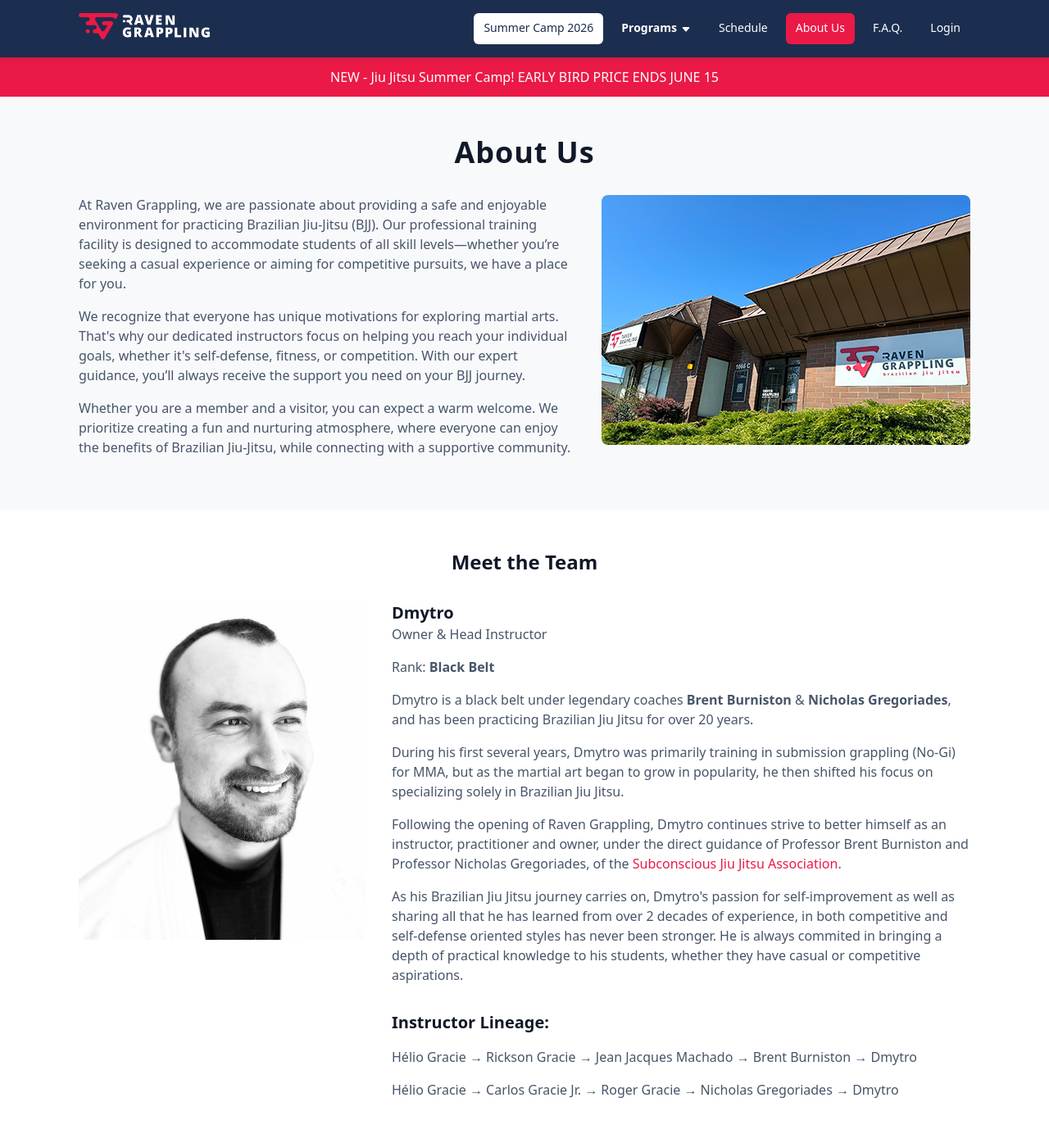
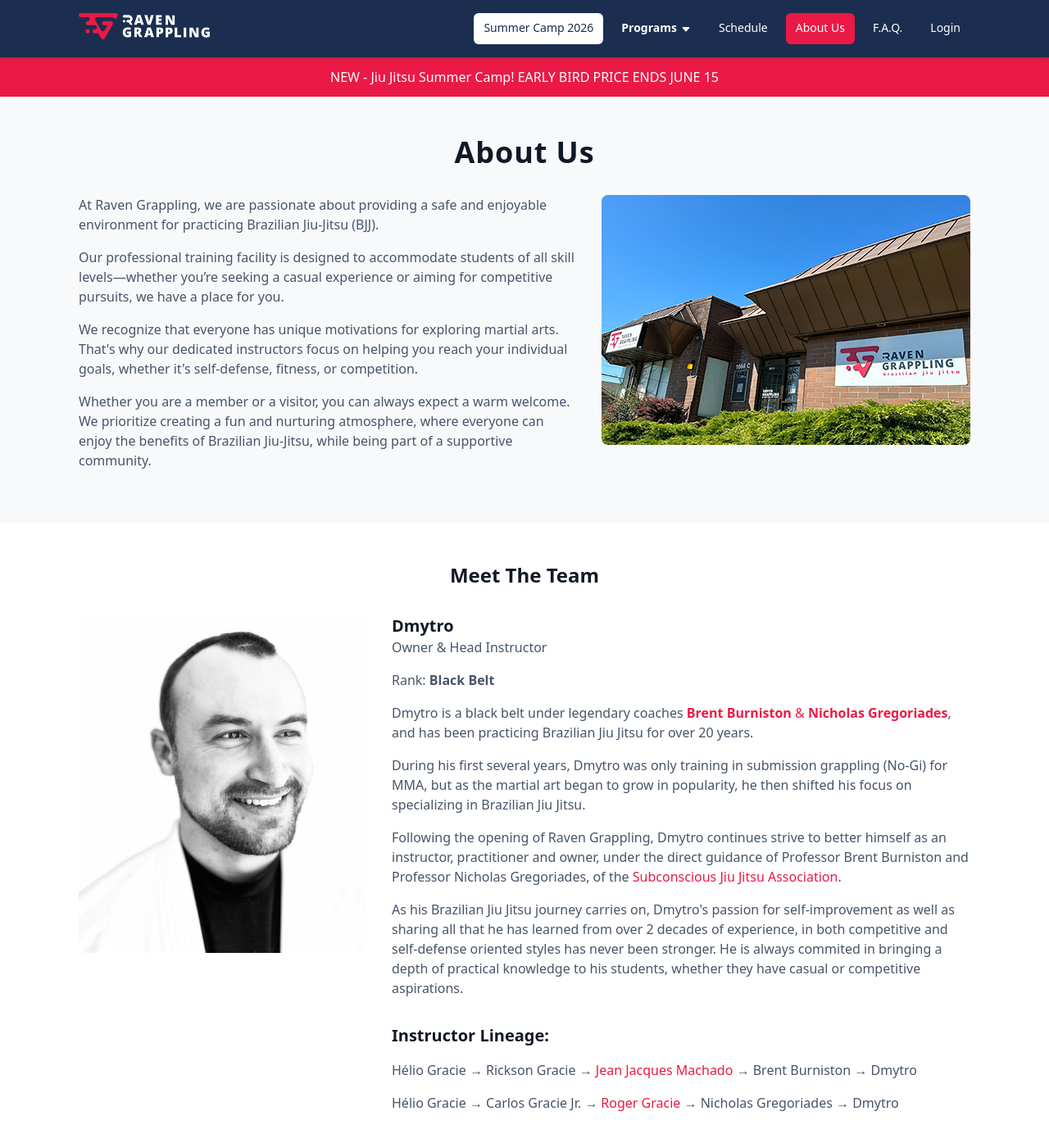
Before and after one commit to RavenGrappling/RavenGrappling.github.io, a Jekyll site: the page built from pages/about-us.html, in a window 1280 px wide and 1400 px high. Shown: the top 1395 px of the window at 82% size. Built offline with Jekyll 4.4.1, drawn with Linux system fonts in a browser that asks for light colours; some of the changed text lies outside the part shown.

Commit message:
Update about-us.html

```diff
--- a/pages/about-us.html
+++ b/pages/about-us.html
@@ -11,13 +11,16 @@
     <div class="flex">
       <div>
         <p>
-          At Raven Grappling, we are passionate about providing a safe and enjoyable environment for practicing Brazilian Jiu-Jitsu (BJJ). Our professional training facility is designed to accommodate students of all skill levels—whether you’re seeking a casual experience or aiming for competitive pursuits, we have a place for you.
+          At Raven Grappling, we are passionate about providing a safe and enjoyable environment for practicing Brazilian Jiu-Jitsu (BJJ).
         </p>
         <p>
-          We recognize that everyone has unique motivations for exploring martial arts. That's why our dedicated instructors focus on helping you reach your individual goals, whether it's self-defense, fitness, or competition. With our expert guidance, you’ll always receive the support you need on your BJJ journey.
+          Our professional training facility is designed to accommodate students of all skill levels—whether you’re seeking a casual experience or aiming for competitive pursuits, we have a place for you.
         </p>
         <p>
-          Whether you are a member and a visitor, you can expect a warm welcome. We prioritize creating a fun and nurturing atmosphere, where everyone can enjoy the benefits of Brazilian Jiu-Jitsu, while connecting with a supportive community.
+          We recognize that everyone has unique motivations for exploring martial arts. That's why our dedicated instructors focus on helping you reach your individual goals, whether it's self-defense, fitness, or competition.
+        </p>
+        <p>
+          Whether you are a member or a visitor, you can always expect a warm welcome. We prioritize creating a fun and nurturing atmosphere, where everyone can enjoy the benefits of Brazilian Jiu-Jitsu, while being part of a supportive community.
         </p>
       </div>
       <div class="section-image section-image--large">
@@ -28,7 +31,7 @@
 </div>
 
 <section>
-  <h2 class="text-center">Meet the Team</h2>
+  <h2 class="text-center">Meet The Team</h2>
   <div class="flex">
     <div class="section-image">
       <img src="/assets/images/team/dmytro.jpg" alt="Dmytro" />
@@ -45,10 +48,10 @@
        Rank:<strong> Black Belt</strong>
       </p>
       <p>
-        Dmytro is a black belt under legendary coaches <strong>Brent Burniston</strong> & <strong>Nicholas Gregoriades</strong>, and has been practicing Brazilian Jiu Jitsu for over 20 years.
+        Dmytro is a black belt under legendary coaches <a href="https://www.subconsciousbjj.com/instructors"><strong>Brent Burniston</strong> & <strong>Nicholas Gregoriades</strong></a>, and has been practicing Brazilian Jiu Jitsu for over 20 years.
       </p>
       <p>
-        During his first several years, Dmytro was primarily training in submission grappling (No-Gi) for MMA, but as the martial art began to grow in popularity, he then shifted his focus on specializing solely in Brazilian Jiu Jitsu.
+        During his first several years, Dmytro was only training in submission grappling (No-Gi) for MMA, but as the martial art began to grow in popularity, he then shifted his focus on specializing in Brazilian Jiu Jitsu.
       </p>
       <p>
         Following the opening of Raven Grappling, Dmytro continues strive to better himself as an instructor, practitioner and owner, under the direct guidance of Professor Brent Burniston and Professor Nicholas Gregoriades, of the <a href="https://subjitsu.com/">Subconscious Jiu Jitsu Association</a>.
@@ -58,10 +61,10 @@
       </p>
       <h3>Instructor Lineage:</h3>
       <p>
-        Hélio Gracie → Rickson Gracie → Jean Jacques Machado → Brent Burniston → Dmytro
+        Hélio Gracie → Rickson Gracie → <a href="https://en.wikipedia.org/wiki/Jean_Jacques_Machado">Jean Jacques Machado</a> → Brent Burniston → Dmytro
       </p>
       <p>
-        Hélio Gracie → Carlos Gracie Jr. → Roger Gracie → Nicholas Gregoriades → Dmytro
+        Hélio Gracie → Carlos Gracie Jr. → <a href="https://en.wikipedia.org/wiki/Roger_Gracie">Roger Gracie</a> → Nicholas Gregoriades → Dmytro
       </p>
     </div>
   </div>
```
Also changed, not shown: other parts of pages/about-us.html (+1 -1 lines).
